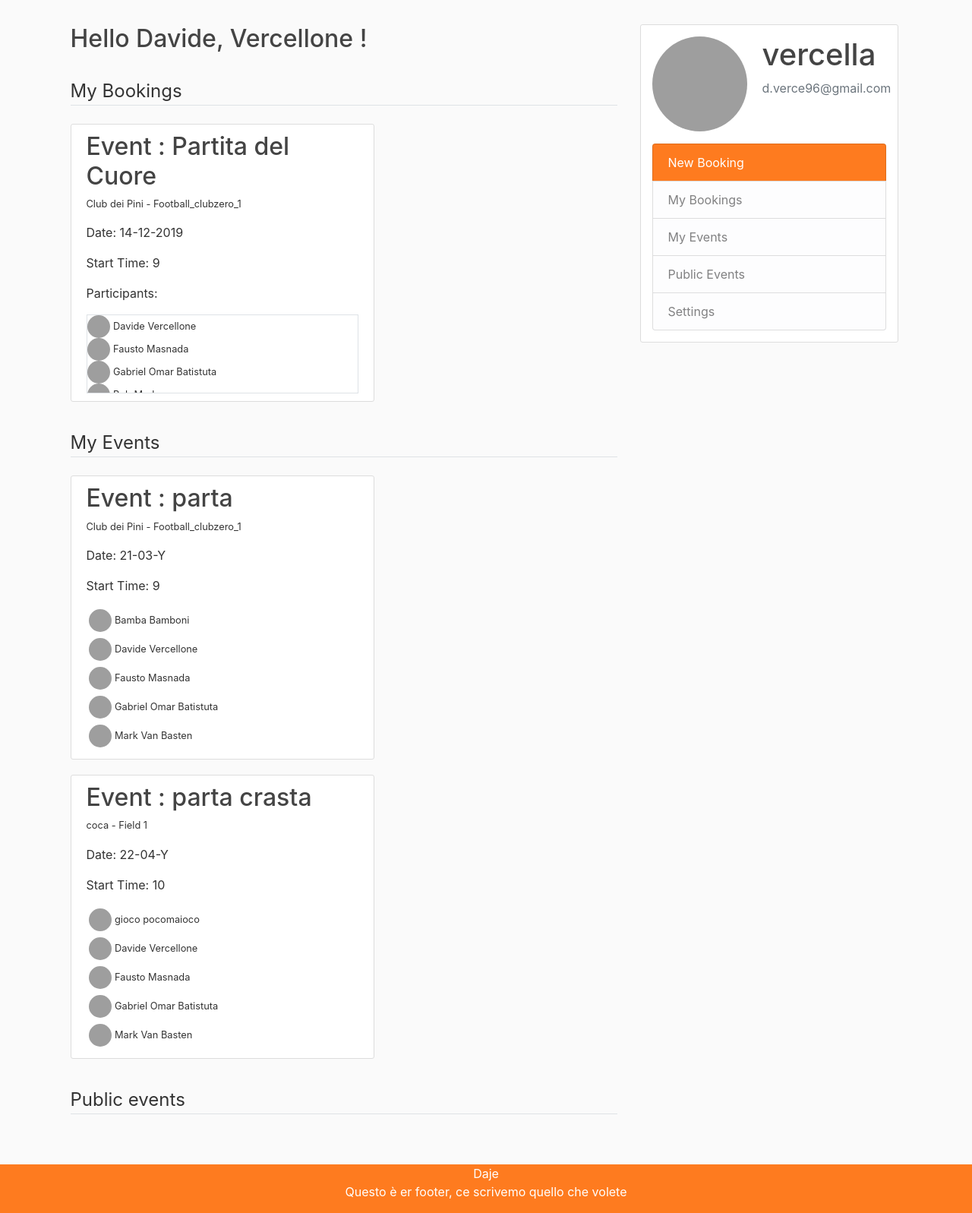
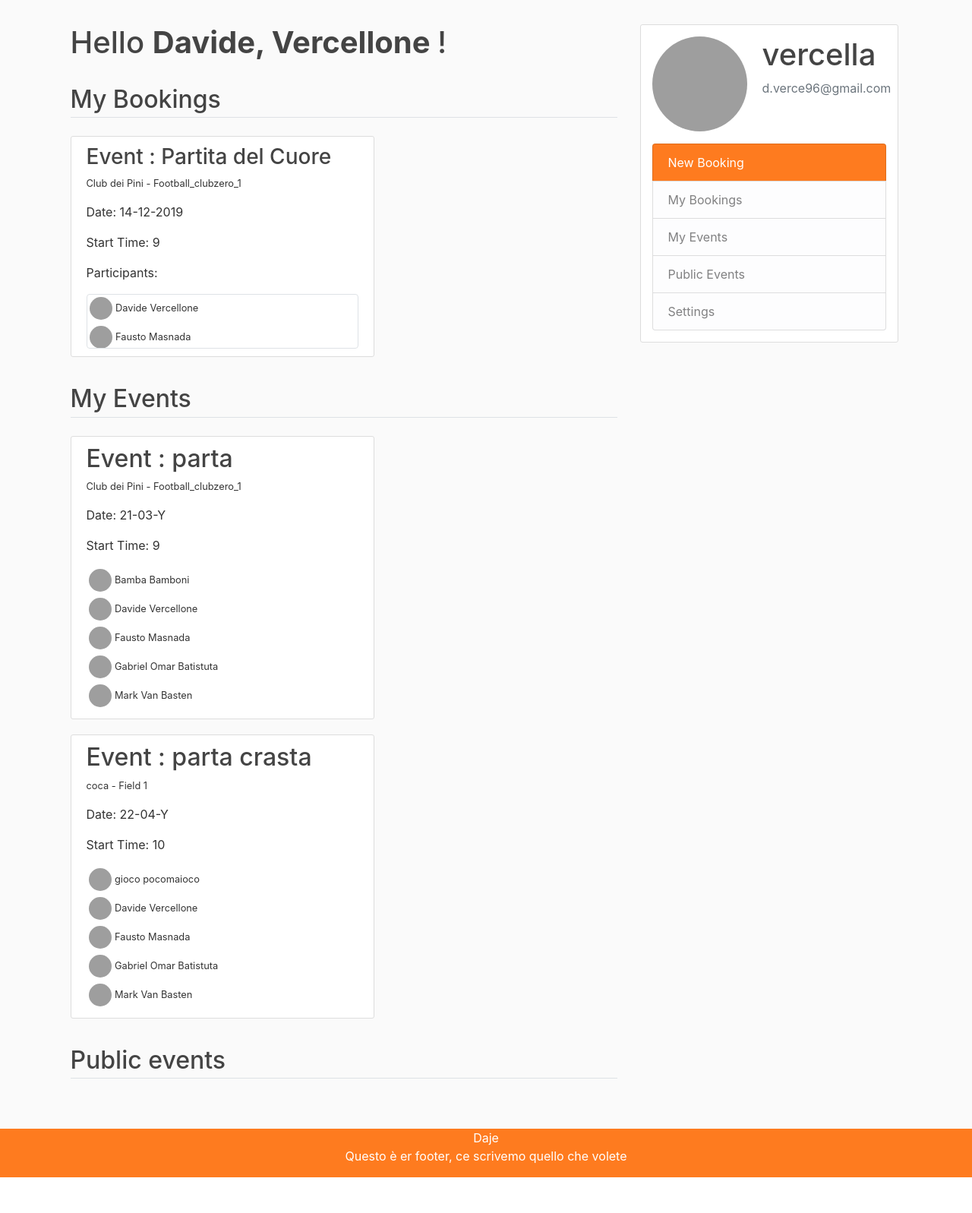
Before and after one commit to ddverce/weSport, a Flask app: page /player_home in a window 1280 px wide. Shown: the part 48-1645 px from the top of the page at 76% size. After the commit the page ends 1598 px from the top, so only its background shows below. Run offline with Flask 2, Linux system fonts and the light colour scheme; a user stored in the database is signed in; data comes from the database, SQL or seed files in the repository; some libraries are stand-ins or nearby versions; grey boxes are pictures that could not be loaded.

Commit message:
Footer and header bar adjusted Layout About adjusted (same for logged in or not) Page "About" started chat and participants formatted (scroll) Bar adjusted
To be fixed:
- right bar (keep only in the user page, fix layout)
- Font
- Text not going out of space
- Fix right sidebar in user page (not symmetrical)
- Margin between body and header
- image too big

```diff
--- a/wesport/static/main.css
+++ b/wesport/static/main.css
@@ -185,3 +185,14 @@ a.article-title:hover {
     margin-bottom: 2px;
     padding:3px;
 }
+
+.list-participants{
+    border: 3pt;
+    height:4.5rem;
+    overflow-y: scroll;
+}
+
+.home img{
+    width: 100%;
+    height: auto;
+}
--- a/wesport/templates/account.html
+++ b/wesport/templates/account.html
@@ -1,4 +1,4 @@
-{% extends "layout.html" %}
+{% extends "layout_login_register.html" %}
 {% block content %}
     <div class="content-section" xmlns="http://www.w3.org/1999/html">
           <div class="media">
--- a/wesport/templates/home.html
+++ b/wesport/templates/home.html
@@ -12,7 +12,7 @@
             </video>
             </div>
 
-            <div class="container" style="margin-top: 20px;">
+            <div class="container home" style="margin-top: 20px; width:100%;">
                 <img class="mySlides" src="../static/home_images/batigol_fiore.jpg"
                  alt="Batigol" title="Batigol" width="400px">
                  <img class="mySlides" src="../static/home_images/rosina_toro.jpg"
--- a/wesport/templates/layout_login_register.html
+++ b/wesport/templates/layout_login_register.html
@@ -97,9 +97,9 @@
         </div>
         {% if current_user.is_authenticated %}
         <div class="col-md-4">
-          <div class="content-section" style="height: 430px; overflow-y: scroll; width: 340px; ">
+        <!--  <div class="content-section" style="height: 430px; overflow-y: scroll; width: 340px; "> -->
               {% block right_content %}{% endblock %} <!--right side page content block-->
-          </div>
+          <!--</div>-->
         </div>
       {% endif  %}
       </div>
--- a/wesport/templates/player_home.html
+++ b/wesport/templates/player_home.html
@@ -1,11 +1,11 @@
 {% extends 'layout.html' %}
 {% block content %}
-    <h2>Hello {{ player.name}}, {{ player.surname }} !</h2> <br>
+    <h1>Hello <b>{{ player.name}}, {{ player.surname }} </b>!</h1> <br>
     <fieldset class="form-group">
-        <legend class="border-bottom mb-4">My Bookings</legend>
+        <h2 class="border-bottom mb-4 pb-1">My Bookings</h2>
         {% for event in bookings %}
             <div class="content-section">
-                <h2><a class="article-title" href="{{  url_for('player.event', event_id=event.id) }}" target="_blank">Event : {{  event.title }}</a></h2>
+                <h3><a class="article-title" href="{{  url_for('player.event', event_id=event.id) }}" target="_blank">Event : {{  event.title }}</a></h3>
                 {% for field in fields %}
                     {% if field.id == event.field_id  %}
                         {% for club in clubs %}
@@ -20,10 +20,10 @@
                 <p class="article-content">Date: {{ event.date.strftime("%d-%m-%Y") }}</p>
                 <p class="article-content">Start Time: {{ event.startTime }}</p>
                 <p class="article-content">Participants: </p>
-                <div class="border 3-pt"  style="height:6.5rem; overflow-y: scroll;">
+                <div class="border 3pt rounded list-participants">
                 {% for participants in participants %}
                     {% if participants.booking == event.id %}
-                        <div>
+                        <div class="image-event-list">
                             <img class="rounded-circle" width="30" height="30" src={{ url_for('static', filename='profile_pics/' + participants.image_file) }}>
                             <small class="article-content">{{ participants.name }} {{ participants.surname }}</small>
                         </div>
@@ -34,7 +34,7 @@
         {% endfor %}
     </fieldset>
     <fieldset class="form-group">
-        <legend class="border-bottom mb-4">My Events</legend>
+        <h2 class="border-bottom mb-4 pb-1">My Events</h2>
         {% for event in myevents %}
             <div class="content-section">
                 <h2><a class="article-title" href="{{  url_for('player.event', event_id=event.id) }}" target="_blank">Event : {{  event.title }}</a></h2>
@@ -63,7 +63,7 @@
         {% endfor %}
     </fieldset>
     <fieldset class="form-group">
-        <legend class="border-bottom mb-4">Public events</legend>
+        <h2 class="border-bottom mb-4 pb-1">Public events</h2>
         {% for event in events %}
             <div class="content-section">
                 <h2><a class="article-title" href="{{  url_for('player.event', event_id=event.id) }}" target="_blank">Event : {{  event.title }}</a></h2>
```
